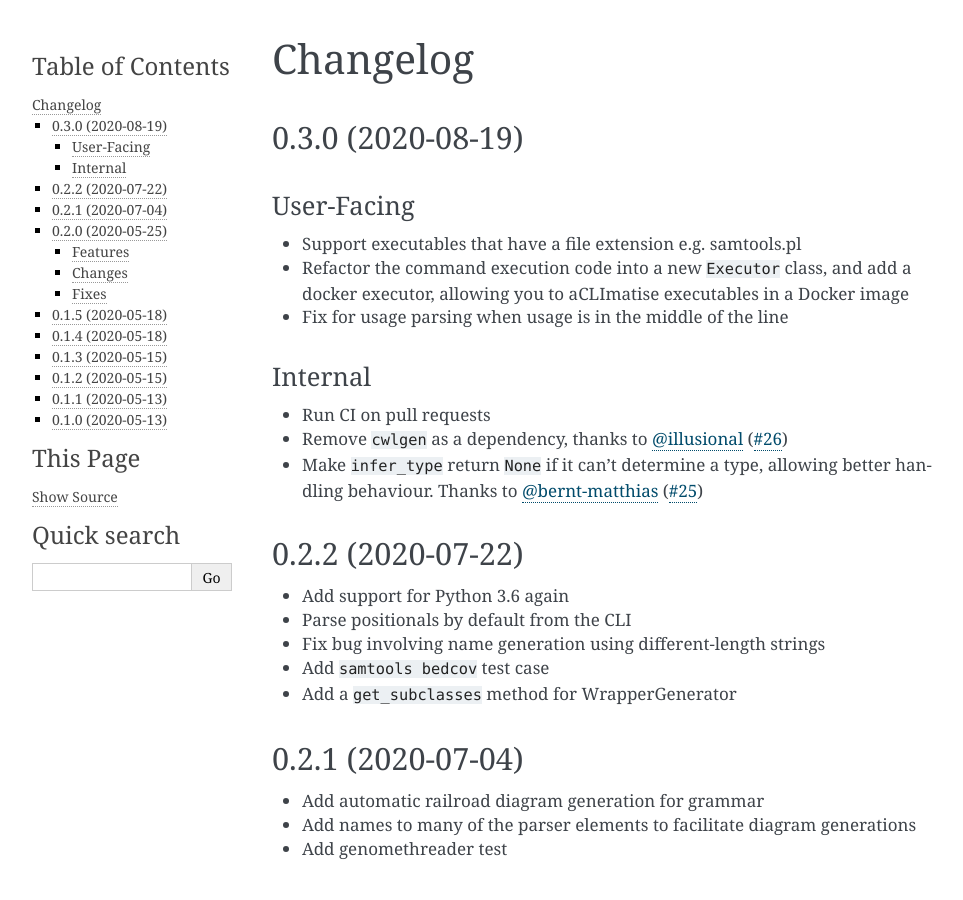
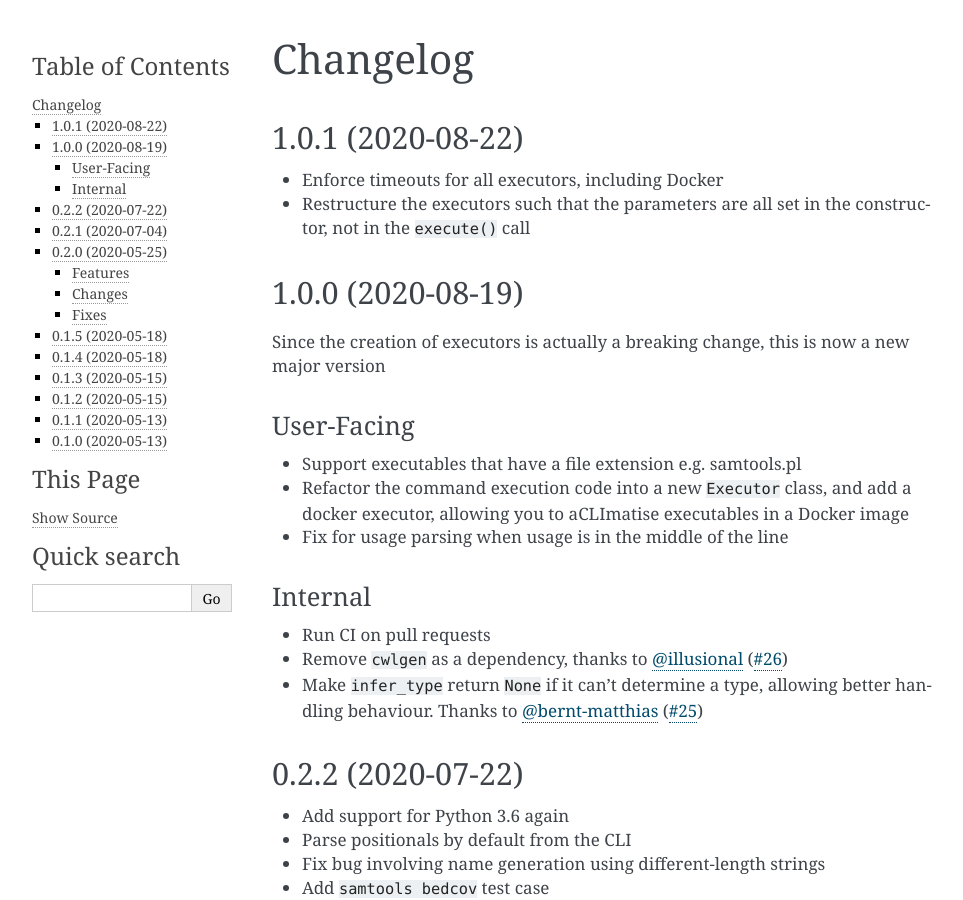
Before and after one commit to aCLImatise/CliHelpParser, a Sphinx documentation site: the page built from docs/changes.rst, in a window 1280 px wide and 900 px high. Shown: the whole window, without its empty margins (148-1111 px from the left). Built offline with Sphinx 7.4.7, drawn with Linux system fonts in a browser that asks for light colours; cross-references to code outside the pages are shown as plain code.

Commit message:
Bump metadata and changelog for release

```diff
--- a/docs/changes.rst
+++ b/docs/changes.rst
@@ -1,7 +1,14 @@
 Changelog
 =========
-0.3.0 (2020-08-19)
+1.0.1 (2020-08-22)
 ------------------
+* Enforce timeouts for all executors, including Docker
+* Restructure the executors such that the parameters are all set in the constructor, not in the ``execute()`` call
+
+1.0.0 (2020-08-19)
+------------------
+Since the creation of executors is actually a breaking change, this is now a new major version
+
 User-Facing
 ***********
 * Support executables that have a file extension e.g. samtools.pl
--- a/setup.cfg
+++ b/setup.cfg
@@ -1,6 +1,6 @@
 [metadata]
 name = acclimatise
-version = 0.3.0
+version = 1.0.1
 description = Acclimatise is a Python library and command-line utility for parsing the help output of a command-line tool and then outputting a description of the tool in a more structured format
 long_description = file: README.md
 long_description_content_type: text/markdown
```
